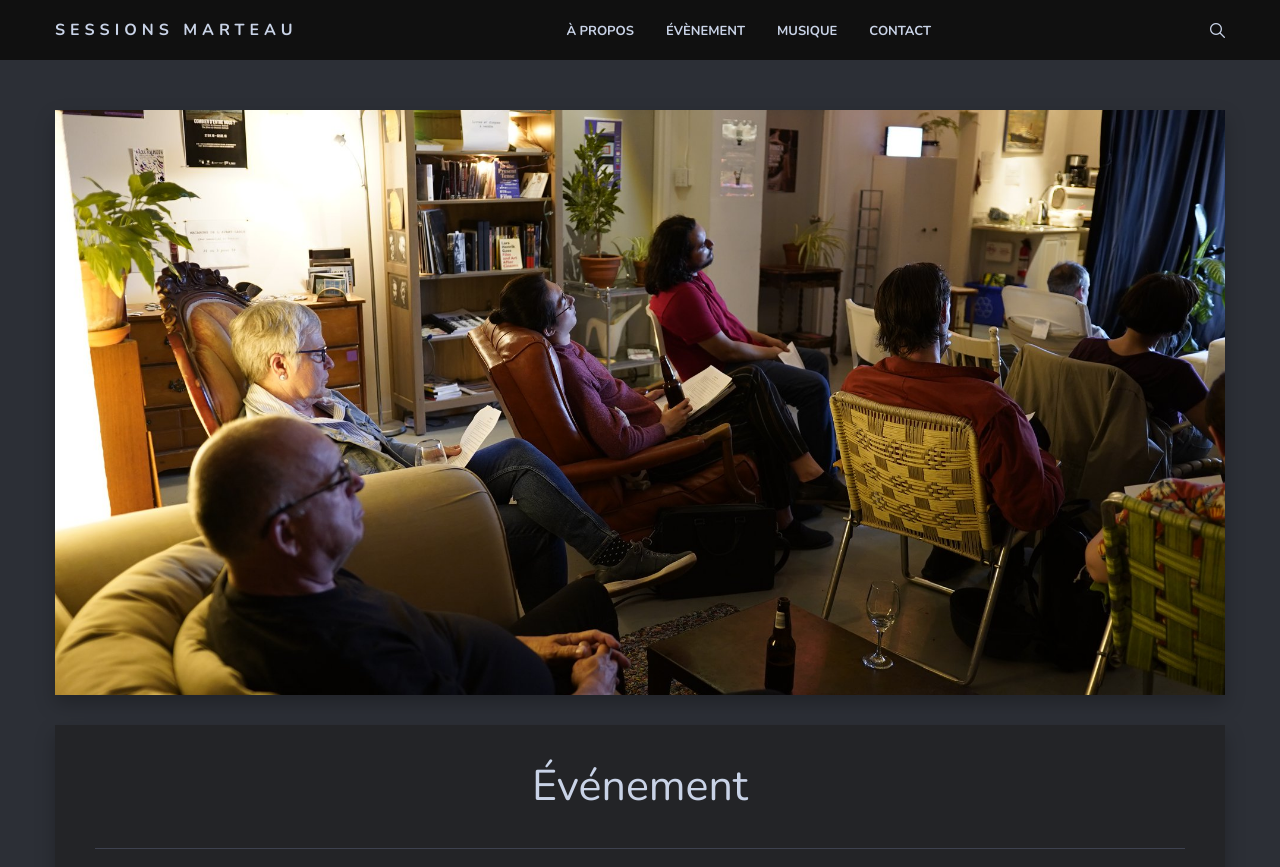
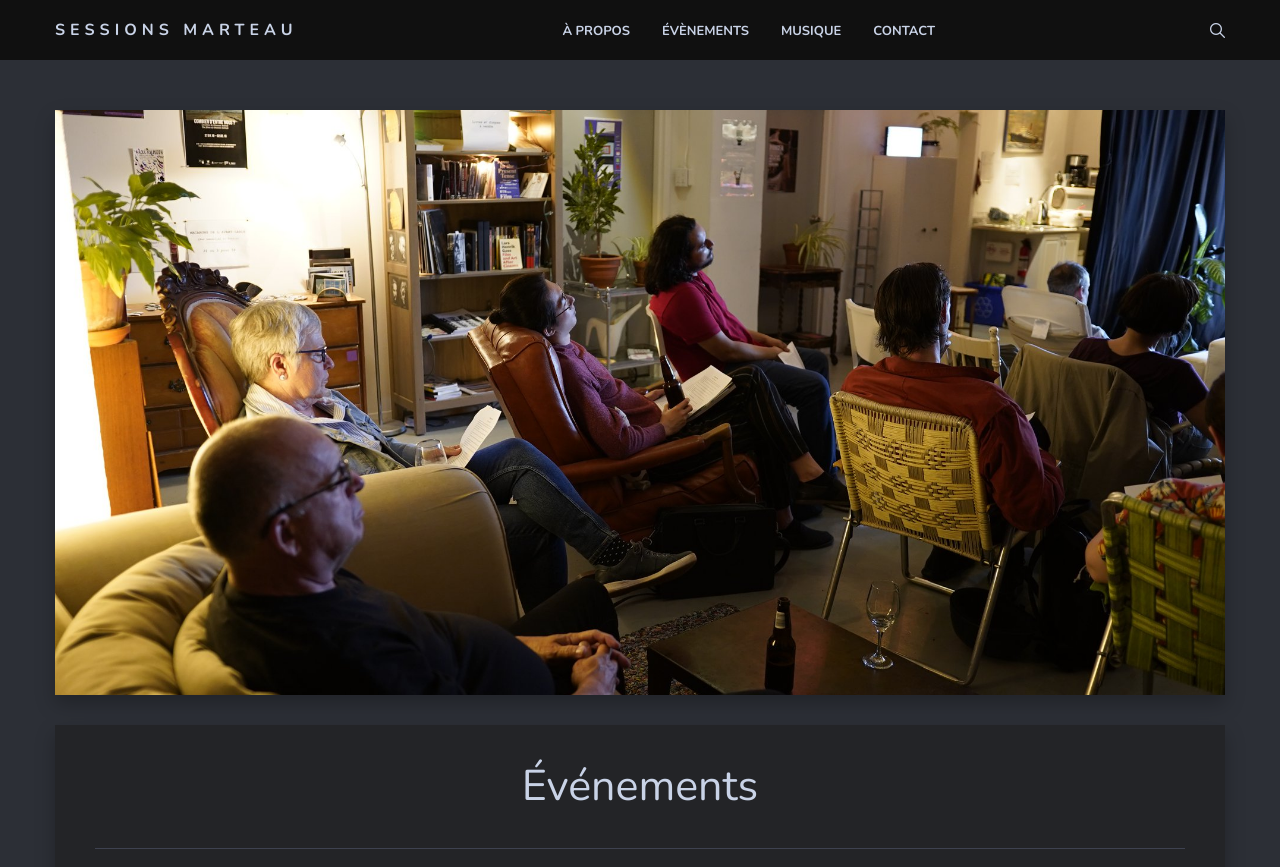
Before and after one commit to sessions-marteau/sessions-marteau-2.github.io, a Jekyll site: the page built from _pages/evenement.md, in a window 1280 px wide. Shown: the top 867 px of the page. Built offline with Jekyll 4.4.1, drawn with Linux system fonts in a browser that asks for light colours; nearby versions of some CDN libraries.

Commit message:
Fix: Plural version.

```diff
--- a/_includes/header.html
+++ b/_includes/header.html
@@ -29,7 +29,7 @@
                 <li class="dropbtn"><a href="/a-propos/" class="menu-link">À propos</a></li>
               </div>
               <div class="dropdown">
-                <li class="dropbtn"><a href="/evenement/" class="menu-link">Évènement</a></li>
+                <li class="dropbtn"><a href="/evenements/" class="menu-link">Évènements</a></li>
                 <div class="dropdown-content">
                   <a href="/future/">À venir</a>
                   <a href="/session/">Passés</a>
--- a/_pages/evenement.md
+++ b/_pages/evenement.md
@@ -1,8 +1,8 @@
 ---
 layout: page
-title: Événement
+title: Événements
 image: 2nd-SM_850204525888274432_o.jpg
-permalink: /evenement/
+permalink: /evenements/
 dropdown: true
 ---
 
```
